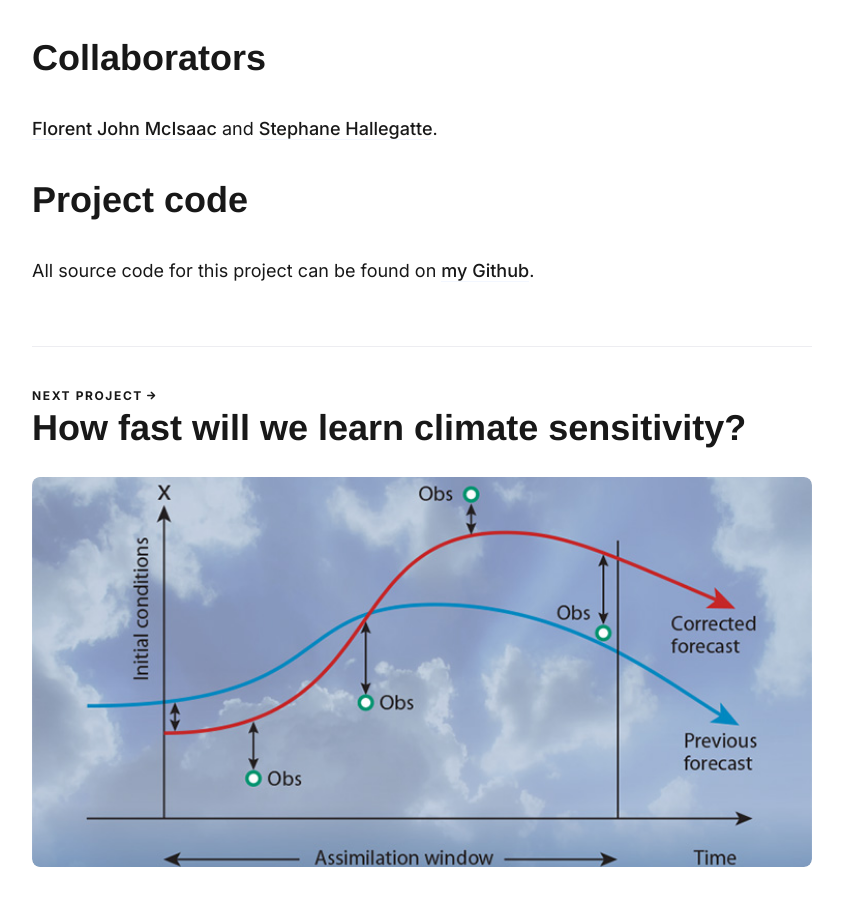
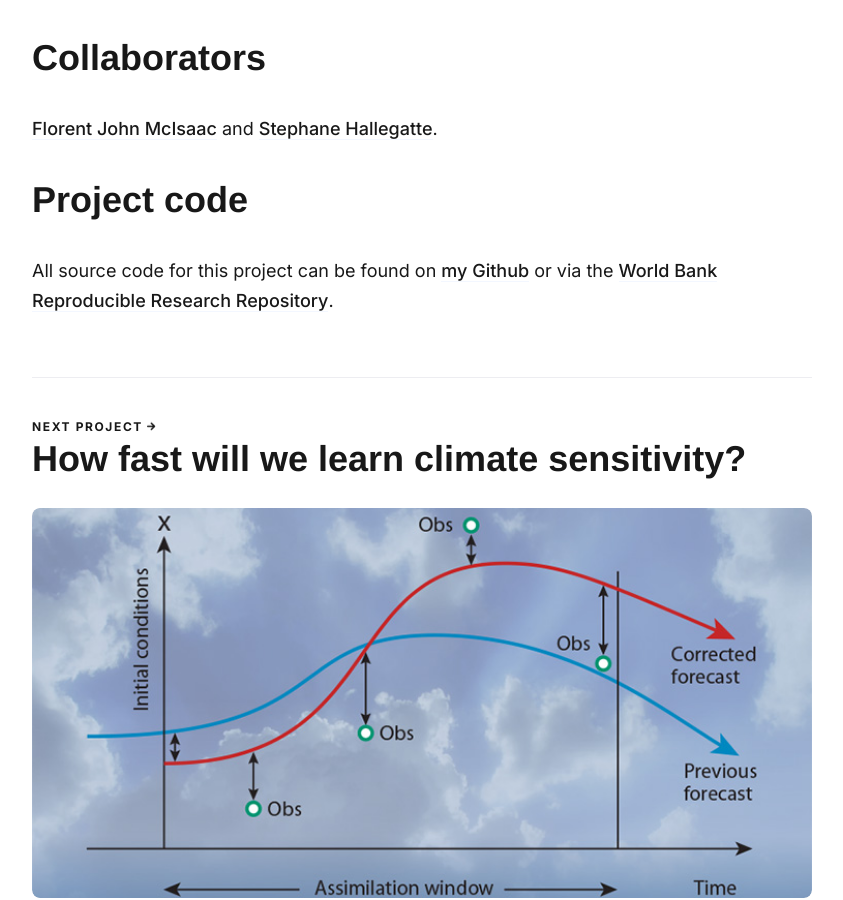
Before and after one commit to adam-bauer-34/adam-bauer-34.github.io, a Jekyll site: the page built from _projects/2024-04-01-political-econ.md, in a window 1280 px wide and 900 px high, scrolled down 2633 px. Shown: the whole window, without its empty margins (218-1061 px from the left). Built offline with Jekyll 4.4.1, drawn with Linux system fonts in a browser that asks for light colours; nearby versions of some CDN libraries; some web fonts are replaced.

Commit message:
added reprod

```diff
--- a/_projects/2024-04-01-political-econ.md
+++ b/_projects/2024-04-01-political-econ.md
@@ -27,5 +27,4 @@ _Citation_: Bauer, A. M., S. Hallegatte, F. McIsaac. The Timing versus Allocatio
 [Florent John McIsaac](https://florent.mcisaac.fr/) and [Stephane Hallegatte](https://www.worldbank.org/en/about/people/s/stephane-hallegatte).
 
 # Project code
-
-All source code for this project can be found on [my Github](https://github.com/adam-bauer-34/BHM-pol-econ-reprod).
+All source code for this project can be found on [my Github](https://github.com/adam-bauer-34/BHM-pol-econ-reprod) or via the [World Bank Reproducible Research Repository](https://reproducibility.worldbank.org/index.php/catalog/217).
```
